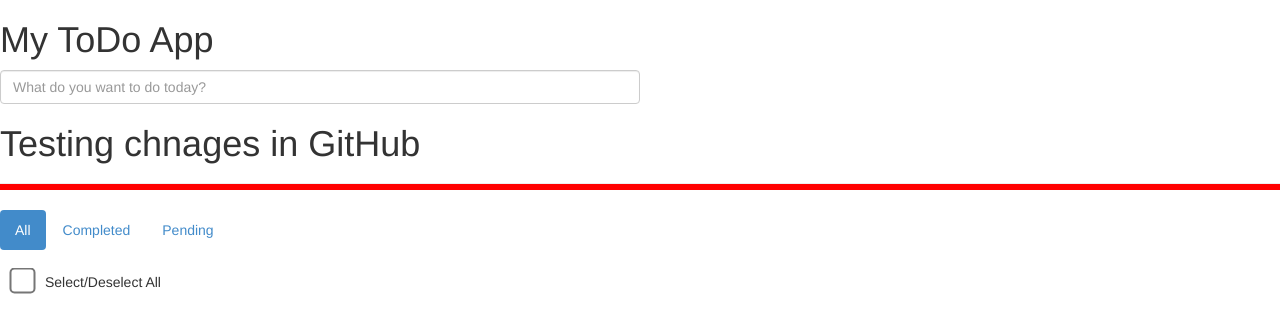
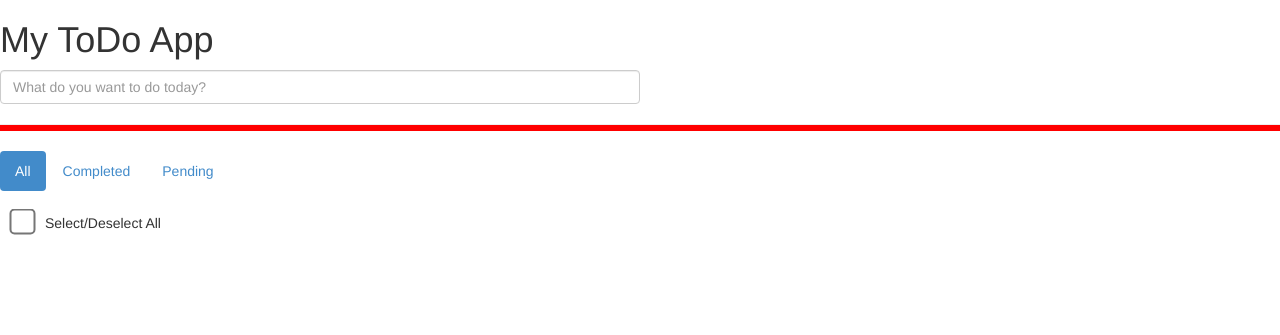
Before and after one commit to rpatel9719/ToDoApp, a plain HTML site: page index.html in a window 1280 px wide. Drawn offline with nearby package versions, Linux system fonts and the light colour scheme.

Commit message:
Update index.html
deleted h1

```diff
--- a/index.html
+++ b/index.html
@@ -12,7 +12,7 @@
 <div id="test sty">
 	<input style="width:50%;" type="text" id="txt"  class="form-control" placeholder="What do you want to do today?" required>
 </div>
-<h1>Testing chnages in GitHub</h1>
+
 <hr style="height:6px;color:#333;background-color:red;"/>
 
 <div>
```
